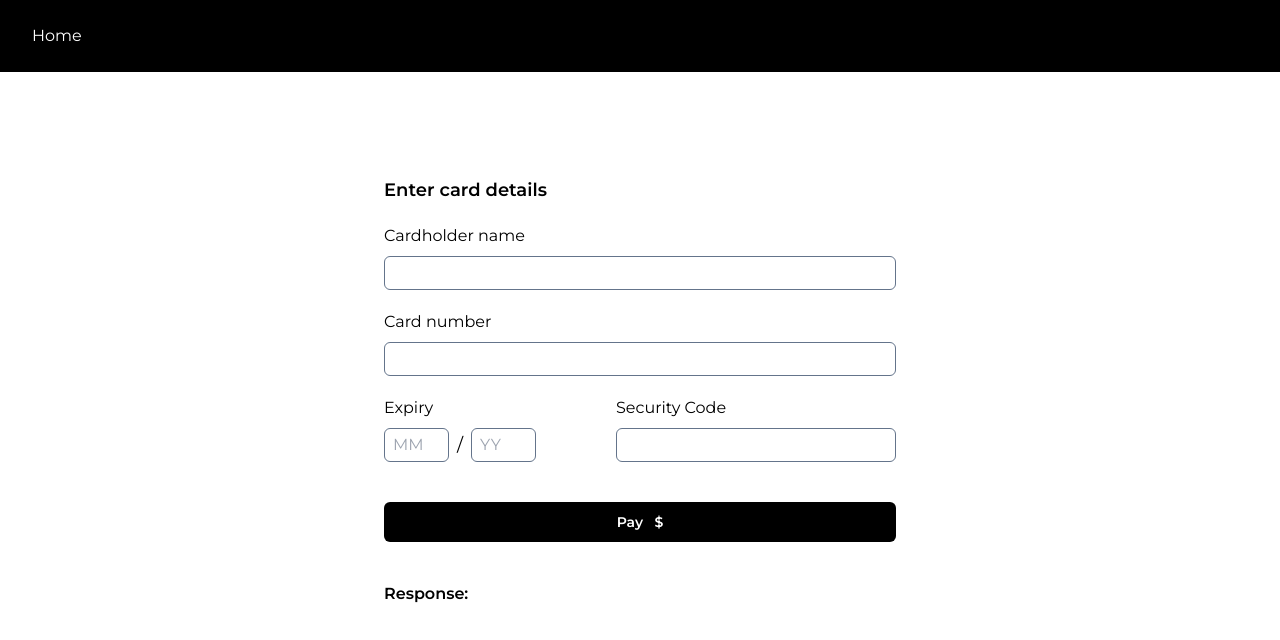
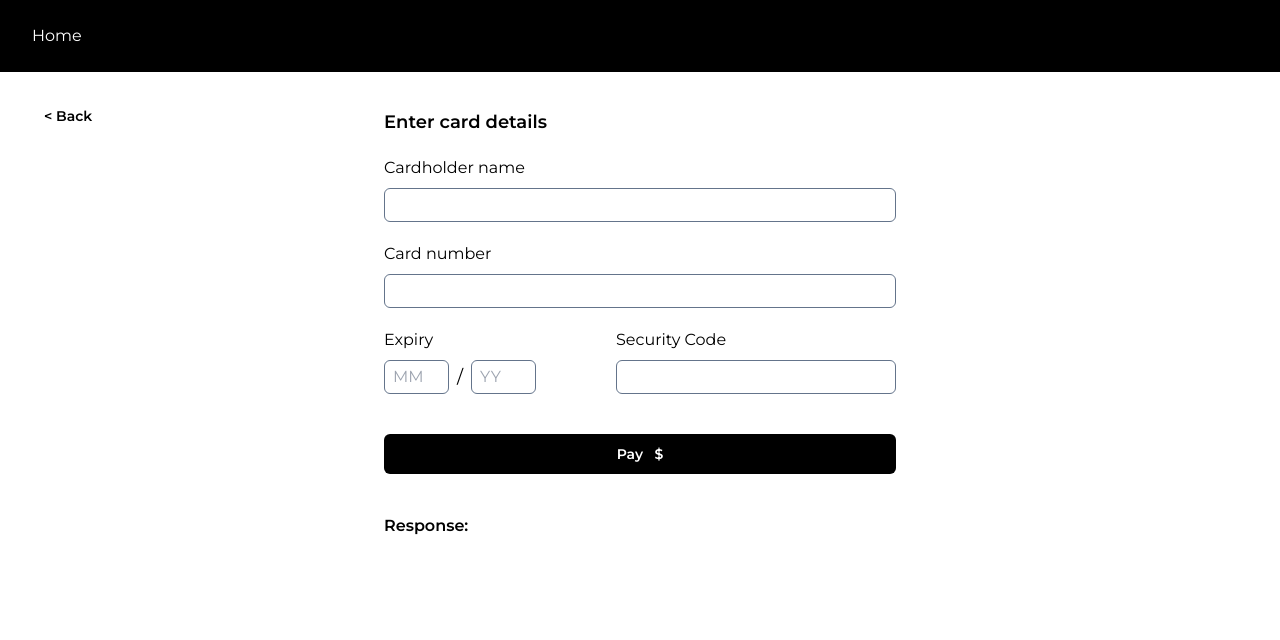
Before and after one commit to A-singh07/mastercard-test, a Next.js app: page /direct/checkout in a window 1280 px wide. Shown: the top 640 px of the page. Built offline with nearby package versions, Linux system fonts and the light colour scheme.

Commit message:
back btn fix

```diff
--- a/src/app/direct/checkout/page.jsx
+++ b/src/app/direct/checkout/page.jsx
@@ -64,13 +64,16 @@ const DirectCheckoutPage = () => {
   return (
     <>
       <Button
-        className={'bg-white text-black hover:border-none'}
+        className={'bg-white text-black hover:text-black hover:border-none fixed'}
+        style={{
+          color: 'black'
+        }}
         onClick={() => {
           router.back()
         }}>
-        Back
+        {'< Back'}
       </Button>
-      <div className="max-w-lg mx-auto mt-10">
+      <div className="max-w-lg mx-auto mt-3">
         <p className="mb-5 text-lg font-semibold">Enter card details</p>
         <div className="flex flex-col gap-5">
           <div className="w-full flex flex-col gap-2">
--- a/src/components/Button/index.jsx
+++ b/src/components/Button/index.jsx
@@ -1,14 +1,15 @@
 import Spinner from '../Spinner'
 
-const Button = ({ onClick = () => {}, type, loading, disabled, children, className }) => {
+const Button = ({ onClick = () => {}, type, loading, disabled, children, className, ...props }) => {
   return (
     <button
       type={type}
-      className={`flex justify-center rounded-md bg-black px-3 py-2 text-sm font-semibold leading-6 text-white hover:bg-white hover:text-black hover:border hover:border-black transition-all duration-200 disabled:cursor-not-allowed ${className}`}
+      className={`${className} flex justify-center rounded-md bg-black px-3 py-2 text-sm font-semibold leading-6 text-white hover:bg-white hover:text-black hover:border hover:border-black transition-all duration-200 disabled:cursor-not-allowed`}
       onClick={() => {
         onClick()
       }}
-      disabled={disabled}>
+      disabled={disabled}
+      {...props}>
       {loading && <Spinner />}
       {children}
     </button>
```
